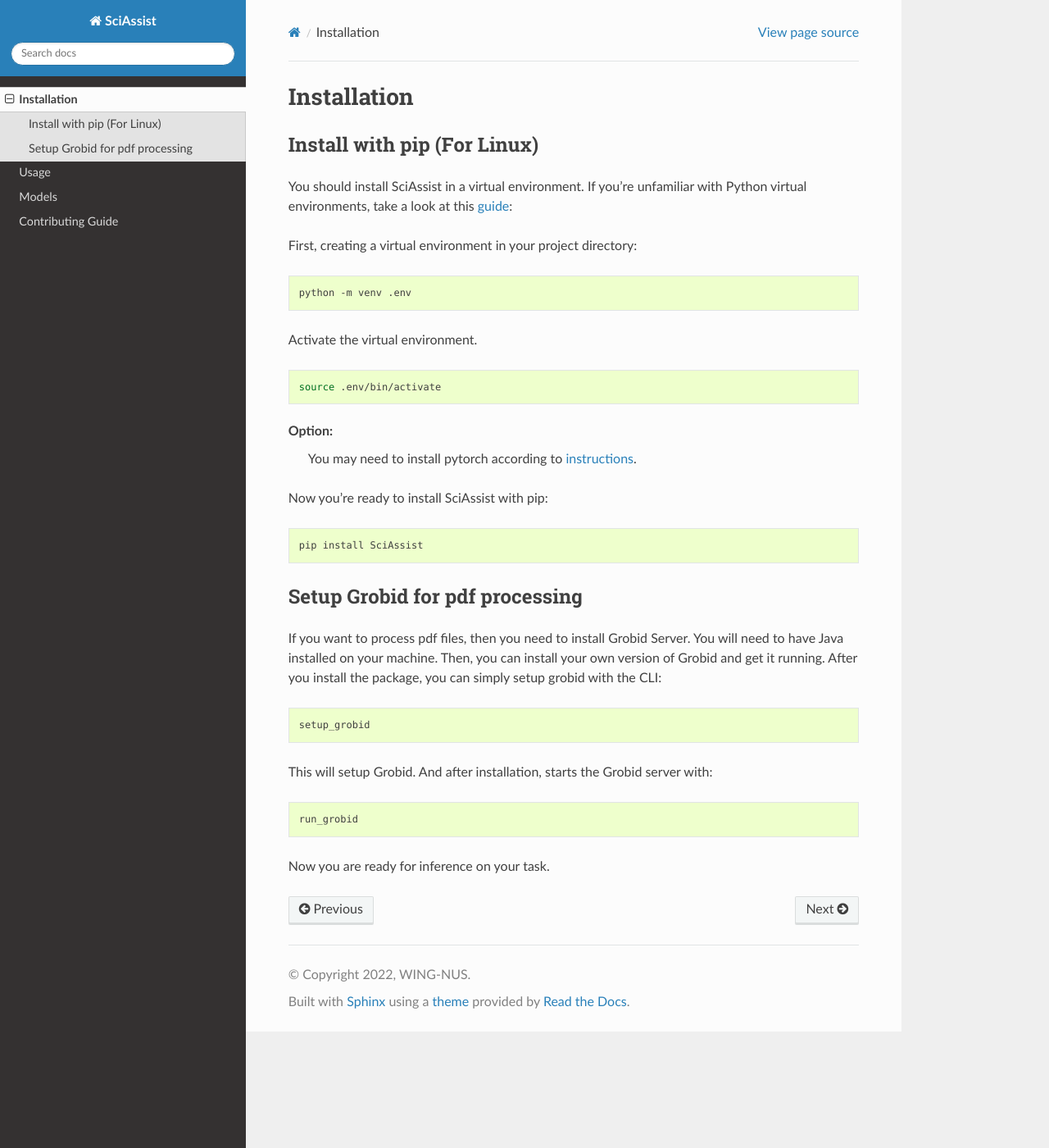
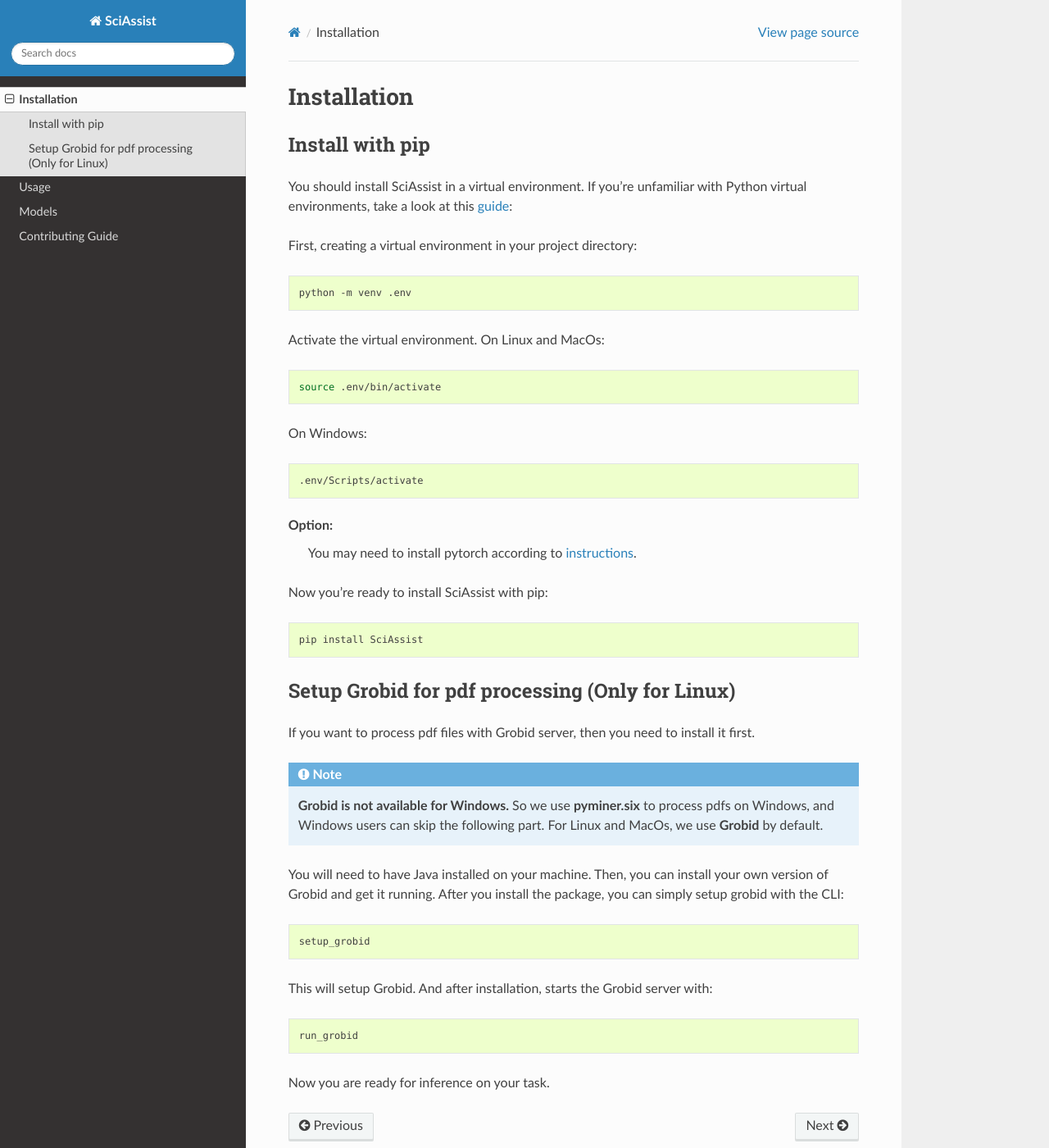
Before and after one commit to WING-NUS/SciAssist, a Sphinx documentation site: the page built from docs/source/Installation.rst, in a window 1280 px wide and 1400 px high. Shown: the whole window at 82% size. Built offline with Sphinx 7.4.7 and the Read the Docs theme 2.0.0, drawn with Linux system fonts in a browser that asks for light colours.

Commit message:
Add guides for windows
Signed-off-by: dyxohjl666 <dingyixi@hotmail.com>

```diff
--- a/docs/source/Installation.rst
+++ b/docs/source/Installation.rst
@@ -16,11 +16,18 @@
 
     python -m venv .env
 
-Activate the virtual environment.
+Activate the virtual environment. On Linux and MacOs:
 
 .. code-block:: bash
 
     source .env/bin/activate
+
+On Windows:
+
+.. code-block:: bash
+
+    .env/Scripts/activate
+
 
 Option:
     You may need to install pytorch according to `instructions <https://pytorch.org/get-started/>`_.
@@ -31,10 +38,17 @@
 
     pip install SciAssist
 
-Setup Grobid for pdf processing
-"""""""""""""""""""""""""""""""
+Setup Grobid for pdf processing (Only for Linux)
+"""""""""""""""""""""""""""""""""""""""""""""""""
 
-If you want to process pdf files, then you need to install Grobid Server.
+If you want to process pdf files with Grobid server, then you need to install it first.
+
+.. note::
+
+    **Grobid is not available for Windows.**
+    So we use **pyminer.six** to process pdfs on Windows, and Windows users can skip the following part.
+    For Linux and MacOs, we use **Grobid** by default.
+
 You will need to have Java installed on your machine. Then, you can install
 your own version of Grobid and get it running.
 After you install the package, you can simply setup grobid with the CLI:
```
Also changed, not shown: other parts of docs/source/Installation.rst (+1 -1 lines).
